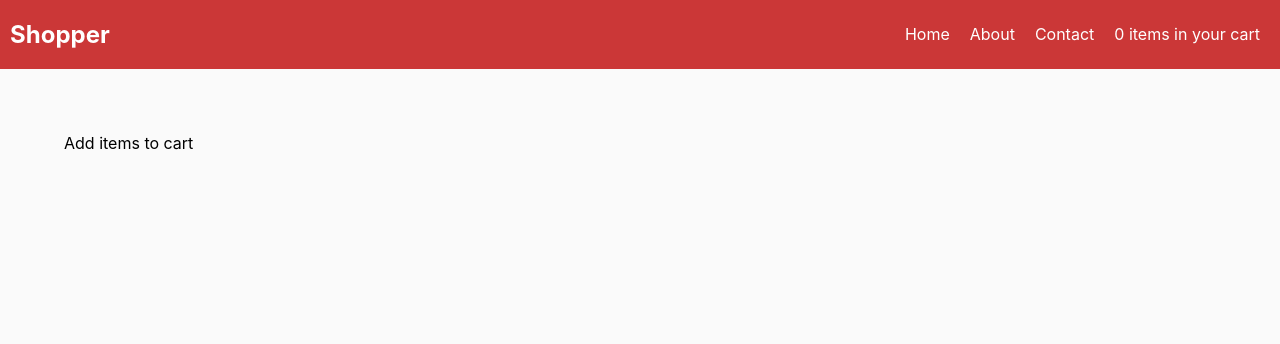
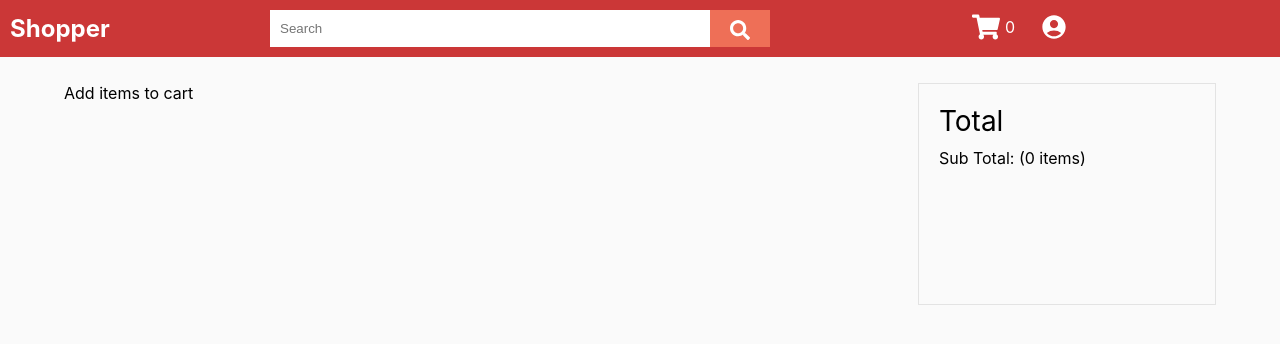
Before and after one commit to saitaruns/ecommerce-app, a React (Create React App) app: page /yourcart in a window 1280 px wide. Shown: the top 344 px of the page. Built offline with nearby package versions, Linux system fonts and the light colour scheme.

Commit message:
fake ecommerce api

```diff
--- a/package.json
+++ b/package.json
@@ -10,6 +10,8 @@
     "firebase": "^9.4.0",
     "react": "^17.0.2",
     "react-dom": "^17.0.2",
+    "react-icons": "^4.3.1",
+    "react-paginate": "^8.0.0",
     "react-redux": "^7.2.5",
     "react-router-dom": "^5.3.0",
     "react-scripts": "4.0.3",
--- a/src/App.css
+++ b/src/App.css
@@ -12,38 +12,127 @@ body{
 /* nav */
 nav{
   display: flex;
-  justify-content: space-between;
+  justify-content: space-around;
   align-items: center;
-  padding: 0px 10px;
+  padding: 10px;
   background-color: var(--nav-color);
+}
+.nav-title{
+  flex: 2;
+  font-size: 1.5rem;
+  font-weight: bold;
+  margin-right: 10px;
+  color: #fff;
 }
 a{
   text-decoration: none;
   color: white;
 }
-nav > ul{
+.icon-buttons{
+  flex: 4;
+  display: flex;
+  justify-content: center;
+  list-style-type: none;
+  cursor: pointer;
+}
+
+.icon-buttons > *{
+  margin: 0 10px;
+}
+
+.cart-link{
   display: flex;
   justify-content: center;
   align-items: center;
-  list-style-type: none;
-}
-nav > ul > li{
-  padding: 0px 10px;
-  cursor: pointer;
-  color: white;
 }
 
-.home{
-  background-position: center;
-  background-repeat: no-repeat;
-  background-size: cover;
-  height: 60px;
-  width: 60px;
+
+
+
+/* home */
+.homepage > header > div:nth-child(even){
+  height: 300px;
+  width: 100%;
+  background-color: red;
+}
+.homepage > header > div:nth-child(odd){
+  height: 300px;
+  width: 100%;
+  background-color: purple;
+}
+.section-1 img{
+  cursor: pointer;
+  height: 300px;
+  width: 100%;
+  object-fit: cover;
 }
 
-.banner img{
-  cursor: pointer;
-  width: 50%;
+
+/* details page */
+.details-page{
+  margin-top: 2em;
+  margin-left: 10em;
+  display: flex;
+  justify-content: flex-start;
+}
+
+.details-image{
+  width: 20em;
+  height: 400px;
+}
+
+.details-image img{
+  width: 100%;
+  height: 100%;
+  object-fit: cover;
+}
+
+.details{
+  display: flex;
+  margin-left: 1em;
+  width: 40em;
+  flex-direction: column;
+}
+
+.details > *{
+  padding-bottom: 10px;
+  margin-bottom: 10px;
+}
+
+.details > .btn{
+  width: fit-content;
+}
+
+.details-title{
+  font-size: 2em;
+  margin-bottom: 10px;
+  border-bottom: 1px solid var(--secondary);
+}
+
+.details-price{
+  font-size: 1.5em;
+  font-weight: bold;
+}
+
+.details-description{
+  font-size: 1.2em;
+}
+
+
+/* search bar */
+.search-bar{
+  flex: 4;
+  height: 37px;
+  display: flex;
+  justify-items: center;
+}
+
+.search-bar > input{
+  flex:15;
+}
+
+.search-bar > .btn{
+  flex: 1;
 }
 
 
@@ -51,11 +140,11 @@ nav > ul > li{
 .btn{
   cursor: pointer;
   border: none;
-  border-radius: 5px;
   color: white;
-  padding: 12px 16px;
-  margin: 5px;
+  padding: 10px 16px;
+  font-size: 20px;
   text-align: center;
+  user-select: none;
   text-decoration: none;
   background-color: var(--button-color);
 }
@@ -71,13 +160,15 @@ nav > ul > li{
 /* input */
 input{
   border: none;
-  border-bottom: 1px solid var(--secondary);
   padding: 10px;
-  margin: 5px;
   outline: none;
 }
 
-/* pages */
+
+
+
+
+/* result page */
 .list{
   margin: 2vw 10vw 0vw 10vw;
   display: flex;
@@ -90,11 +181,46 @@ input{
 .sec2{
   flex: 3;
 }
+
+/* cart page */
+
+.cart-page{
+  margin: 2vw 5vw 0vw 5vw;
+  display: flex;
+}
+
+.cart-page input{
+  border: 1px solid var(--secondary);
+}
+
 .cart-list{
-  margin: 5vw 5vw 0vw 5vw;
-  display: flex;
-  flex-direction: column;
+  flex: 3;
 }
+
+.final-checkout{
+  flex: 1;
+  padding: 10px;
+  height: 200px;
+  margin-left: 2vw;
+  border: 1px solid var(--secondary);
+}
+.final-checkout > *{
+  margin: 10px;
+}
+
+.final-checkout > div{
+  font-size: 28px;
+}
+
+
+
+
+
+
+
+
+
+
 
 
 /* card */
@@ -106,22 +232,34 @@ input{
   align-items: flex-start;
   border-bottom: 1px solid black;
   padding: 15px;
-  height: 250px;
+  height: 200px;
 }
 
 .card-title{
-  font-size: 25px;
+  font-size: 1.5vw;
 }
 
-.card > img{
-  margin: 0px 15px 0px 0px;
-  height: inherit;
-  width: 200px;
+.card-desc{
+  height: fit-content;
+  overflow: hidden;
+  text-overflow: ellipsis;
+  font-size: 1.2vw;
+}
+
+.card-image{
+  flex: 1;
+  height:inherit;
+  margin-right: 2em;
+}
+
+.card-image img{
+  width: 100%;
+  height: 100%;
   object-fit: cover;
 }
-
 .card-body{
   height: 100%;
+  flex: 3;
   display: flex;
   flex-direction: column;
   align-items: flex-start;
--- a/src/App.js
+++ b/src/App.js
@@ -1,20 +1,20 @@
 import './App.css';
 import Homepage from './Components/Homepage';
 import Nav from './Components/Nav';
-import {BrowserRouter as Router, Route, Switch,Link} from 'react-router-dom';
-import WomenClothing from './Components/WomenClothing';
-import Cart from './Components/Cart';
+import {BrowserRouter as Router, Route, Switch} from 'react-router-dom';
 import CartPage from './Components/CartPage';
 import DetailsPage from './Components/DetailsPage';
+import ProductResults from './Components/ProductResults';
+
 
 function App() {
   return (
     <>
     <Router>
-    <Nav title="Shopper" items={[<Link to="/">Home</Link>,"About","Contact",<Link to="/yourcart"><Cart/></Link>]}/>
+    <Nav title="Shopper"/>
       <Switch>
         <Route path="/" exact component={Homepage}/>
-        <Route path="/womenclothing" component={WomenClothing} />
+        <Route path="/frombanner" component={ProductResults} />
         <Route path="/product/:id" component={DetailsPage} />
         <Route path="/yourcart" component={CartPage}/>
       </Switch>
--- a/src/Components/Cart.jsx
+++ b/src/Components/Cart.jsx
@@ -1,6 +1,7 @@
 import React from 'react'
 import { useState,useEffect } from 'react';
 import { connect } from 'react-redux';
+import { FaShoppingCart } from 'react-icons/fa'
 
 const Cart = ({cart}) => {
     const [cartCount, setcartCount] = useState(0);
@@ -15,8 +16,9 @@ const Cart = ({cart}) => {
         setcartCount(cnt);
     }, [cart])
     return (
-        <div>
-            {cartCount} items in your cart
+        <div className='cart-link'>
+            <FaShoppingCart style={{padding:"0 5px",fontSize:"28px"}}/>
+            <span>{cartCount}</span>
         </div>
     )
 }
--- a/src/Components/CartPage.jsx
+++ b/src/Components/CartPage.jsx
@@ -3,8 +3,15 @@ import ProductCard from "./ProductCard"
 
 const CartPage = ({cart}) => {
     return (
-        <div className="cart-list">
+        <div className="cart-page">
+            <div className="cart-list">
             {cart.length > 0 ? cart.map((elem)=><ProductCard key={elem.id} item={elem}/>) : "Add items to cart"}
+            </div>
+            <div className="final-checkout">
+                <div>Total</div>
+                <span>Sub Total: ({cart.length} items) </span>{ cart.length > 0 && cart.reduce((p,c)=>p+c.count*c.price,0)}
+                { cart.length > 0 && <button className="btn">Proceed To Buy</button>}
+            </div>
         </div>
     )
 }
--- a/src/Components/Homepage.jsx
+++ b/src/Components/Homepage.jsx
@@ -1,12 +1,19 @@
-import shopMens from "./../assets/shopMens.jpg"
-import shopWomens from "./../assets/shopWomens.jpg"
-import {Link} from "react-router-dom"
+import { Link } from "react-router-dom"
 
-const Homepage = ()=>{
+const Homepage = () => {
     return (
-        <div className="banner">
-            <img src={shopMens} alt="women"></img>
-            <Link to="/womenclothing"><img src={shopWomens} alt="men"></img></Link>
+        <div className="homepage">
+            <header>
+                <div className="section-1">
+                    <Link to='frombanner' ><img src="https://source.unsplash.com/random/1680x300" alt="banner1"></img></Link>
+                    <Link to='frombanner' ><img src="https://source.unsplash.com/random/1680x300" alt="banner2"></img></Link>
+                </div>
+                <div className="section-2"></div>
+                <div className="section-3"></div>
+                <div className="section-4"></div>
+            </header>
+            <footer>
+            </footer>
         </div>
     )
 }
--- a/src/Components/Nav.jsx
+++ b/src/Components/Nav.jsx
@@ -1,19 +1,30 @@
-import {Link} from 'react-router-dom';
+import { useState } from 'react';
+import { Link } from 'react-router-dom';
+import { MdAccountCircle } from "react-icons/md"
+import { FaSearch } from "react-icons/fa";
+import Cart from "./Cart"
 
-const Nav = ({title, items }) => (
+
+const Nav = ({ title }) => (
   <nav className='nav'>
-    <Link className='nav-header' to="/"><h1>{title}</h1></Link>
-      <ul>{items.map((item,i) => (
-        <NavItem key={i} >{item}</NavItem>
-      ))}
-      </ul>
+    <Link className='nav-title' to="/">{title}</Link>
+    <SearchBar />
+    <div className='icon-buttons'>
+      <Link to="/yourcart"><Cart /></Link>
+      <Link to="/profile"><MdAccountCircle style={{padding:"0 5px",fontSize:"28px"}} /></Link>
+    </div>
   </nav>
 );
 
-export const NavItem = ({ children }) => (
-  <li className='nav-item'>
-    {children}
-  </li>
-);
+const SearchBar = () => {
+  const [query, setQuery] = useState('');
+
+  return (
+    <div className="search-bar">
+      <input type="text" placeholder="Search" value={query} onChange={(e) => setQuery(e.target.value)} />
+      <button className='btn'><FaSearch /></button>
+    </div>
+  )
+}
 
 export default Nav;
--- a/src/Components/ProductCard.jsx
+++ b/src/Components/ProductCard.jsx
@@ -18,20 +18,29 @@ const ProductCard = ({ item }) => {
     const changeQuantity = () => {
         const action = {
             type: actionTypes.CHANGE_QUANTITY,
-            payload: {item:{
-                ...item,
-                count:parseInt(qty)
-            }}
+            payload: {
+                item: {
+                    ...item,
+                    count: parseInt(qty)
+                }
+            }
         };
         store.dispatch(action);
     }
     return (
         <div className='card'>
-            <img src="https://source.unsplash.com/random/1800x600" alt="random" />
+            <div className="card-image">
+                <img src={item.image} alt="random" />
+            </div>
             <div className="card-body">
-                <span className='card-title'>{item.name}</span>
-                <span>
-                    Lorem ipsum dolor sit amet consectetur, adipisicing elit. Expedita corporis veritatis ullam porro voluptate eius fugiat magni officia voluptatibus ea, eos saepe tempore officiis exercitationem minus consectetur earum odio reprehenderit!
+                <span className='card-title'>{item.title}</span>
+                {location.pathname === '/yourcart' &&
+                    <span style={{fontSize:"20px",fontWeight:"bold"}}>
+                        ₹ {item.price}
+                    </span>
+                }
+                <span className="card-desc">
+                    {item.description}
                 </span>
                 {location.pathname === '/yourcart' &&
                     <span>
--- a/src/Components/WomenClothing.jsx
+++ b/src/Components/ProductResults.jsx
@@ -1,22 +1,21 @@
 import ProductCard from './ProductCard';
 import { Link } from 'react-router-dom';
-import { db } from '../firebase';
-import { collection, getDocs } from "firebase/firestore"
+// import { db } from '../firebase';
+// import { collection, getDocs } from "firebase/firestore"
 import { useEffect, useState } from 'react';
+import axios from 'axios';
 
-const WomenClothing = () => {
+const ProductResults = () => {
   const [prodList, setProdList] = useState([])
   const [isLoading, setisLoading] = useState(true)
   const fetchData = ()=>{
-    const colRef = collection(db, 'products')
-    getDocs(colRef).then((snapshot) => {
-      const newstate = []
-      snapshot.docs.forEach((doc) => {
-        newstate.push({...doc.data(),id:doc.id})
-      })
+    axios.get('https://fakestoreapi.com/products')
+    .then(res=>res.data)
+    .then((data)=>{
+      setProdList(data)
       setisLoading(false)
-      setProdList(newstate)
     })
+    .catch((err)=>console.log(err))
   }
   useEffect(() => {
     fetchData();
@@ -28,7 +27,7 @@ const WomenClothing = () => {
         <h3>Filters</h3>
       </div>
       <div className="sec2">
-        <h3>Women's Clothing</h3>
+        <h3>Search Results</h3>
         {isLoading && <div className="loading">Loading.....</div>}
         {prodList && prodList.map(item => <Link key={item.id} to={`/product/${item.id}`}><ProductCard item={item} /></Link>)}
       </div>
@@ -36,10 +35,4 @@ const WomenClothing = () => {
   );
 };
 
-// const mapStoretoProps = (state) => {
-//   return {
-//     womenclothes: state.womenclothes
-//   }
-// }
-
-export default WomenClothing;
+export default ProductResults;
```
Also changed, not shown: src/Components/DetailsPage.jsx (+24 -18 lines), 1 other file (tests, documents, lock files or other folders).
